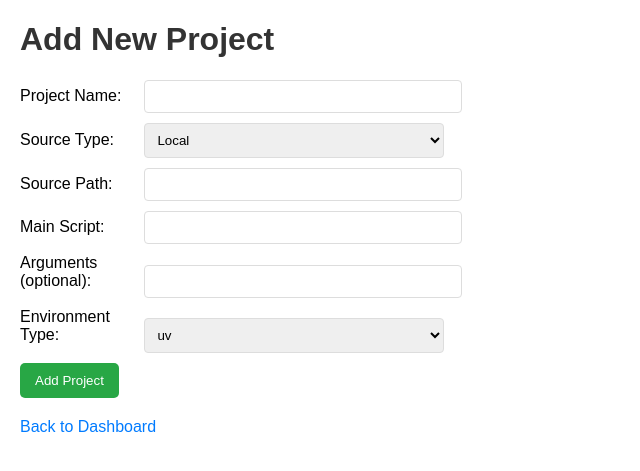
After one commit to RPires27/PyOrchestrator, a FastAPI app: template templates/add_project.html in a window 1280 px wide. The commit adds this page. Shown: the top 471 px of the page, without its empty margins (0-640 px from the left). Run offline with FastAPI, Linux system fonts and the light colour scheme; the template is opened without the code that fills it, so the values that code supplies are empty.

Commit message:
feat: implement UI for adding projects and schedules

```diff
--- a/app/main.py
+++ b/app/main.py
@@ -1,16 +1,29 @@
-from fastapi import FastAPI, Request
-from fastapi.responses import HTMLResponse
+from fastapi import FastAPI, Request, Form, Depends
+from fastapi.responses import HTMLResponse, RedirectResponse
 from fastapi.templating import Jinja2Templates
+from sqlalchemy.orm import Session
 from app.database.base import engine, Base, SessionLocal
 from app.routes import projects, schedules, runs
 from app.services.scheduler import SchedulerService
 from app.crud import schedule as crud_schedule
+from app.crud import project as crud_project
+from app.crud import run as crud_run
+from app.schemas import project as schema_project
+from app.schemas import schedule as schema_schedule
 
 Base.metadata.create_all(bind=engine)
 
 app = FastAPI()
 
 templates = Jinja2Templates(directory="templates")
+
+# Dependency
+def get_db():
+    db = SessionLocal()
+    try:
+        yield db
+    finally:
+        db.close()
 
 @app.on_event("startup")
 def startup_event():
@@ -27,10 +40,73 @@ def startup_event():
 def shutdown_event():
     app.state.scheduler.shutdown()
 
+@app.get("/", response_class=HTMLResponse)
+async def dashboard(request: Request, db: Session = Depends(get_db)):
+    projects_data = crud_project.get_projects(db)
+    schedules_data = crud_schedule.get_schedules(db)
+    runs_data = crud_run.get_runs(db, limit=10) # Get last 10 runs
+    return templates.TemplateResponse("index.html", {
+        "request": request,
+        "projects": projects_data,
+        "schedules": schedules_data,
+        "runs": runs_data
+    })
+
+@app.get("/projects/add", response_class=HTMLResponse)
+async def add_project_form(request: Request):
+    return templates.TemplateResponse("add_project.html", {"request": request})
+
+@app.post("/projects/add", response_class=HTMLResponse)
+async def create_project_from_form(
+    request: Request,
+    name: str = Form(...),
+    source_type: str = Form(...),
+    source_url: str = Form(None),
+    source_path: str = Form(...),
+    main_script: str = Form(...),
+    arguments: str = Form(None),
+    environment_type: str = Form(...),
+    db: Session = Depends(get_db)
+):
+    project_create = schema_project.ProjectCreate(
+        name=name,
+        source_type=source_type,
+        source_url=source_url if source_url else None,
+        source_path=source_path,
+        main_script=main_script,
+        arguments=arguments if arguments else None,
+        environment_type=environment_type
+    )
+    crud_project.create_project(db=db, project=project_create)
+    return RedirectResponse(url="/", status_code=303)
+
+@app.get("/schedules/add", response_class=HTMLResponse)
+async def add_schedule_form(request: Request, db: Session = Depends(get_db)):
+    projects_data = crud_project.get_projects(db)
+    return templates.TemplateResponse("add_schedule.html", {"request": request, "projects": projects_data})
+
+@app.post("/schedules/add", response_class=HTMLResponse)
+async def create_schedule_from_form(
+    request: Request,
+    name: str = Form(...),
+    project_id: int = Form(...),
+    cron_schedule: str = Form(...),
+    db: Session = Depends(get_db)
+):
+    schedule_create = schema_schedule.ScheduleCreate(
+        name=name,
+        project_id=project_id,
+        cron_schedule=cron_schedule
+    )
+    db_schedule = crud_schedule.create_schedule(db=db, schedule=schedule_create)
+
+    # Add to scheduler immediately
+    scheduler: SchedulerService = request.app.state.scheduler
+    scheduler.schedule_job(db_schedule.id, db_schedule.project_id, db_schedule.cron_schedule)
+
+    return RedirectResponse(url="/", status_code=303)
+
+# Include the routers after the add routes
 app.include_router(projects.router)
 app.include_router(schedules.router)
 app.include_router(runs.router)
-
-@app.get("/", response_class=HTMLResponse)
-async def read_root(request: Request):
-    return templates.TemplateResponse("index.html", {"request": request, "message": "Welcome to the PyOrchestrator"})
--- a/pyproject.toml
+++ b/pyproject.toml
@@ -9,6 +9,7 @@ dependencies = [
     "fastapi>=0.119.0",
     "gitpython>=3.1.45",
     "jinja2>=3.1.6",
+    "python-multipart>=0.0.20",
     "sqlalchemy>=2.0.44",
     "uvicorn>=0.37.0",
 ]
--- /dev/null
+++ b/templates/add_project.html
@@ -0,0 +1,74 @@
+<!DOCTYPE html>
+<html>
+<head>
+    <title>Add New Project</title>
+    <style>
+        body { font-family: Arial, sans-serif; margin: 20px; }
+        h1 { color: #333; }
+        form div { margin-bottom: 10px; }
+        label { display: inline-block; width: 120px; }
+        input[type="text"], select { width: 300px; padding: 8px; border: 1px solid #ddd; border-radius: 4px; }
+        button { padding: 10px 15px; background-color: #28a745; color: white; border: none; border-radius: 5px; cursor: pointer; }
+        button:hover { background-color: #218838; }
+        .back-link { display: block; margin-top: 20px; color: #007bff; text-decoration: none; }
+    </style>
+</head>
+<body>
+    <h1>Add New Project</h1>
+    <form action="/projects/add" method="post">
+        <div>
+            <label for="name">Project Name:</label>
+            <input type="text" id="name" name="name" required>
+        </div>
+        <div>
+            <label for="source_type">Source Type:</label>
+            <select id="source_type" name="source_type" onchange="toggleSourceFields()" required>
+                <option value="Local">Local</option>
+                <option value="GitHub">GitHub</option>
+            </select>
+        </div>
+        <div id="source_url_field">
+            <label for="source_url">GitHub URL:</label>
+            <input type="text" id="source_url" name="source_url">
+        </div>
+        <div>
+            <label for="source_path">Source Path:</label>
+            <input type="text" id="source_path" name="source_path" required>
+        </div>
+        <div>
+            <label for="main_script">Main Script:</label>
+            <input type="text" id="main_script" name="main_script" required>
+        </div>
+        <div>
+            <label for="arguments">Arguments (optional):</label>
+            <input type="text" id="arguments" name="arguments">
+        </div>
+        <div>
+            <label for="environment_type">Environment Type:</label>
+            <select id="environment_type" name="environment_type" required>
+                <option value="uv">uv</option>
+                <option value="venv">venv</option>
+            </select>
+        </div>
+        <button type="submit">Add Project</button>
+    </form>
+
+    <a href="/" class="back-link">Back to Dashboard</a>
+
+    <script>
+        function toggleSourceFields() {
+            const sourceType = document.getElementById('source_type').value;
+            const sourceUrlField = document.getElementById('source_url_field');
+            if (sourceType === 'GitHub') {
+                sourceUrlField.style.display = 'block';
+                document.getElementById('source_url').setAttribute('required', 'required');
+            } else {
+                sourceUrlField.style.display = 'none';
+                document.getElementById('source_url').removeAttribute('required');
+            }
+        }
+        // Initial call to set visibility based on default value
+        toggleSourceFields();
+    </script>
+</body>
+</html>
```
Also changed, not shown: templates/add_schedule.html (added, +40 -0 lines), templates/index.html (+91 -3 lines), app/routes/projects.py (line endings or trailing spaces), app/routes/schedules.py (line endings or trailing spaces), orchestrator.db, 1 other file.
